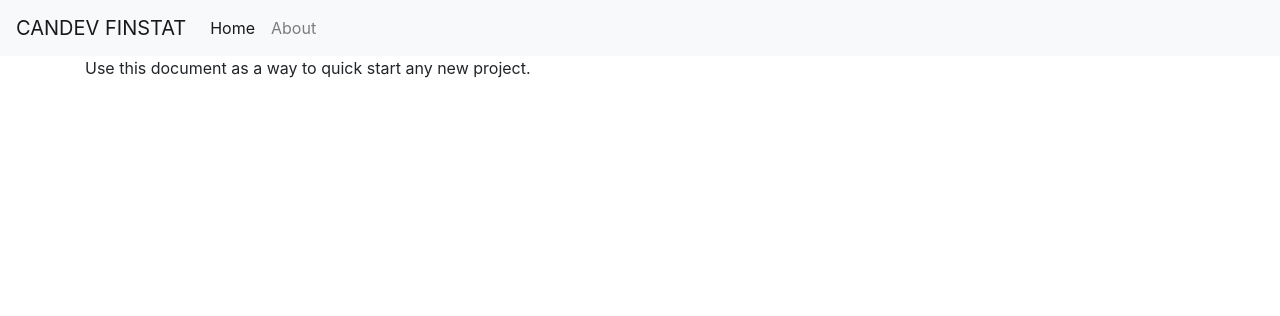
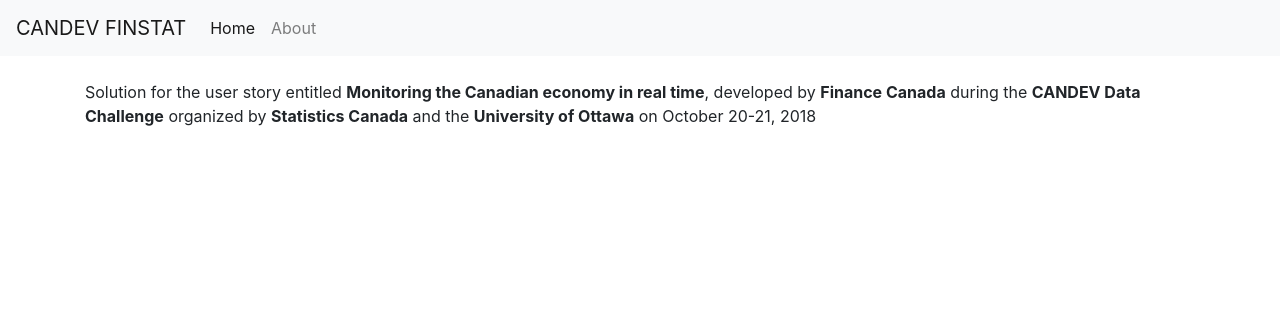
Before and after one commit to Hector-hedb12/candev_finstat, a Django app: page /about/ in a window 1280 px wide. Shown: the top 316 px of the page. Run offline with Django 3.2, Linux system fonts and the light colour scheme; parts of the project's set-up code (start-up, migrations or seed data) failed here and were passed over; some libraries are stand-ins or nearby versions.

Commit message:
add some text in the about section

```diff
--- a/candev_finstat/templates/pages/about.html
+++ b/candev_finstat/templates/pages/about.html
@@ -1 +1,6 @@
 {% extends "base.html" %}
+
+{% block content %}
+<br />
+<p>Solution for the user story entitled <b>Monitoring the Canadian economy in real time</b>, developed by <b>Finance Canada</b> during the <b>CANDEV Data Challenge</b> organized by <b>Statistics Canada</b> and the <b>University of Ottawa</b> on October 20-21, 2018</p>
+{% endblock content %}
```
